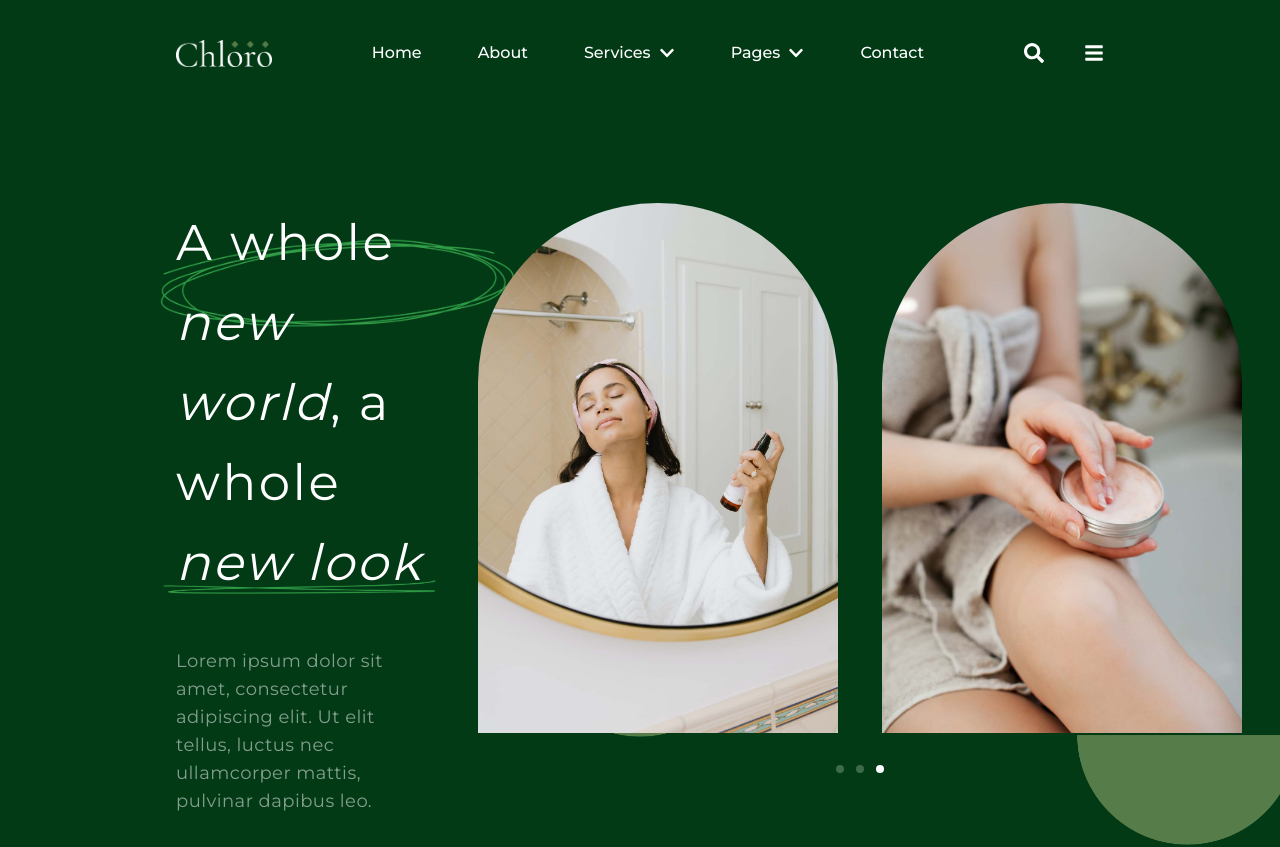
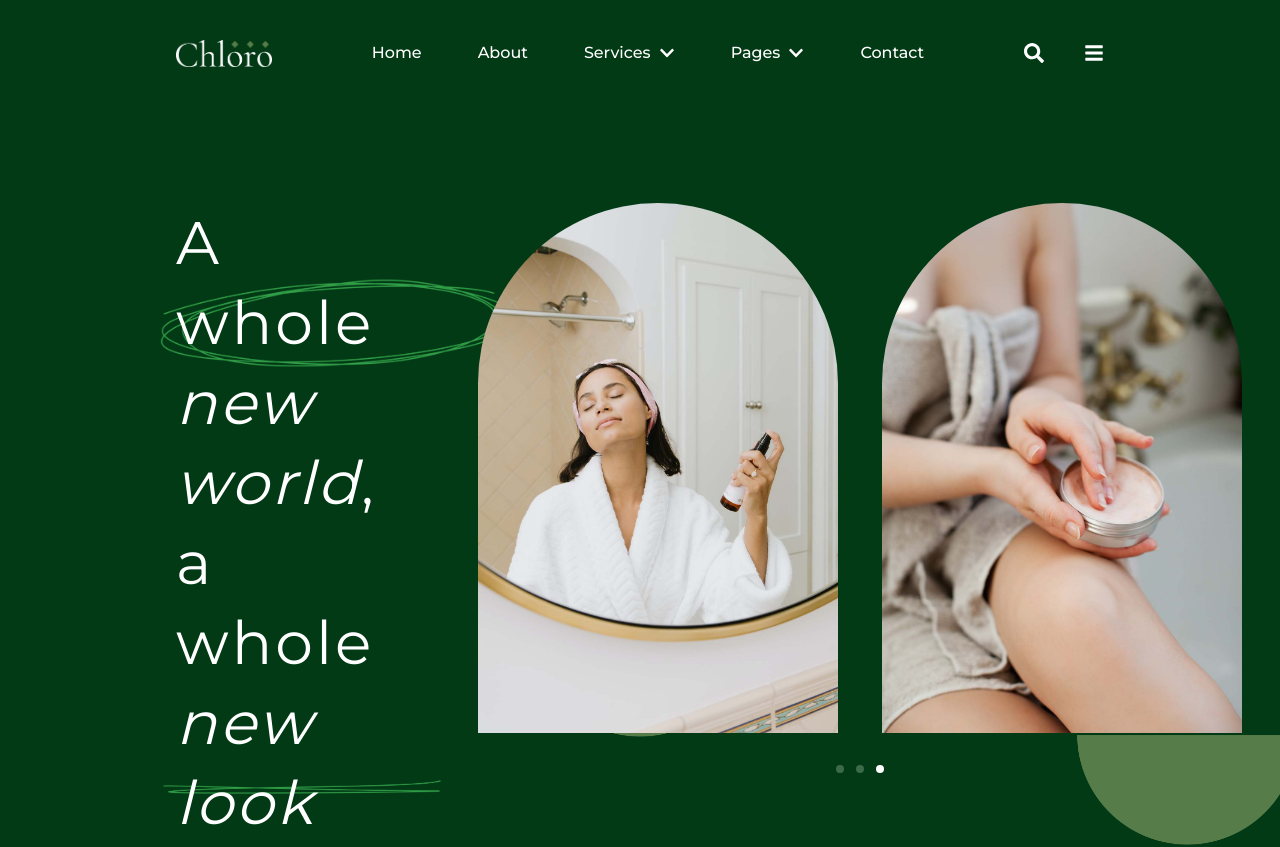
Before and after one commit to Aradhya-005/chloro, a Next.js app: page / in a window 1280 px wide. Shown: the top 847 px of the page. Built offline with nearby package versions, Linux system fonts and the light colour scheme.

Commit message:
changes the font size of hero section

```diff
--- a/src/components/HeroSection.js
+++ b/src/components/HeroSection.js
@@ -21,7 +21,7 @@ function HeroSection() {
           ></div>
 
           {/* Foreground Text */}
-          <div className="relative z-10 text-[#FFFFFF] text-[50px] tracking-wider leading-[80px] group">
+          <div className="relative z-10 text-[#FFFFFF] text-[60px] tracking-wider leading-[80px] group">
             {/* Div for Background Image behind "A whole new" */}
             <div className="relative inline-block">
               {/* Background behind both "A whole new" */}
```
